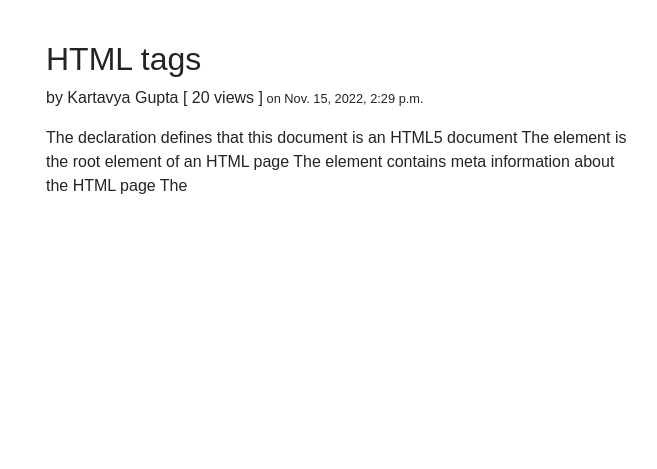
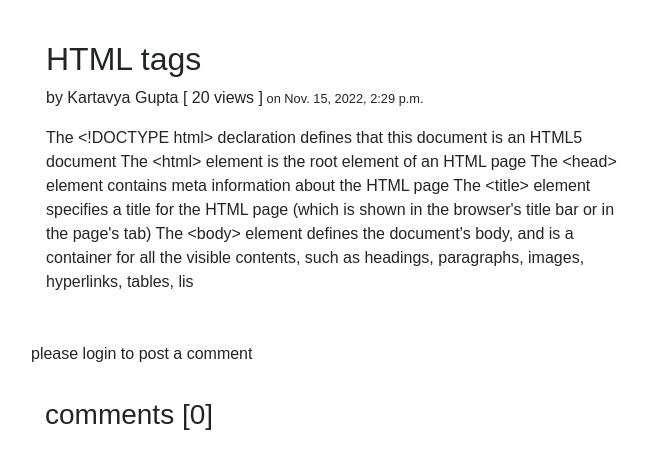
Before and after one commit to KartavyaGupta/django-blog, a Django app: a page that uses icoder/templates/blog/blogpost.html in a window 1280 px wide. Shown: the part 56-525 px from the top of the page, without its empty margins (145-802 px from the left). Run offline with Django 4.2, Linux system fonts and the light colour scheme; data comes from the database, SQL or seed files in the repository; both versions use the stored data as it was after the commit; parts of the project's set-up code (start-up, migrations or seed data) failed here and were passed over; some web fonts are replaced.

Commit message:
added nice posts

```diff
--- a/icoder/templates/blog/blogpost.html
+++ b/icoder/templates/blog/blogpost.html
@@ -12,7 +12,8 @@
                     <p class="h2 blog-post-title">{{post.title}}</p>
                     <p class="blog-post-meta"> by {{post.author}} [ {{post.views}} views ]<span><small> on {{post.timestamp}}</small></span></p>
 
-                    <p>{{post.content|safe}}</p>
+                    <!-- <p>{{post.content|safe}}</p> -->
+                    <p>{{post.content}}</p>
                 </div>
             </div>
         </div>
@@ -64,7 +65,7 @@
                             data-target="#replybox{{comment.blogsno}}">
                             reply
                         </button>
-
+                        <br>
                         <div class="collapse" id="replybox{{comment.blogsno}}">
                             <div class="card card-body my-2">
                                 <form method="post" action="/blog/postcomment">
```
Also changed, not shown: icoder/db.sqlite3.
